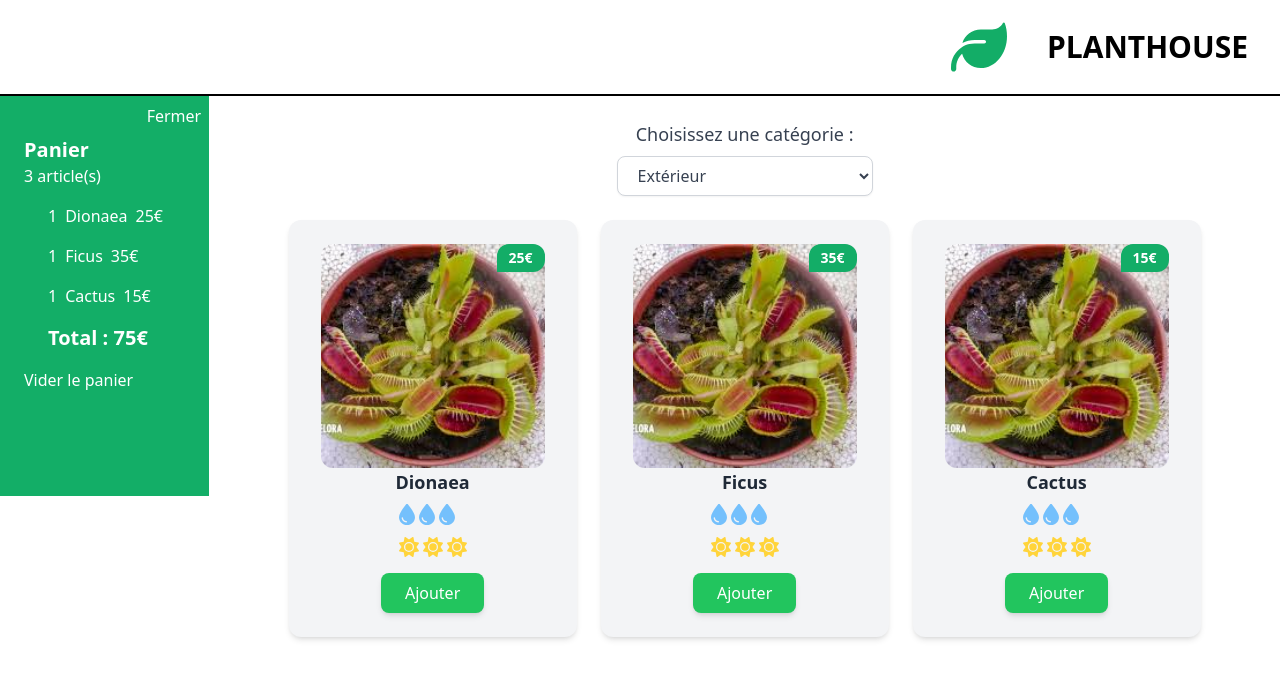
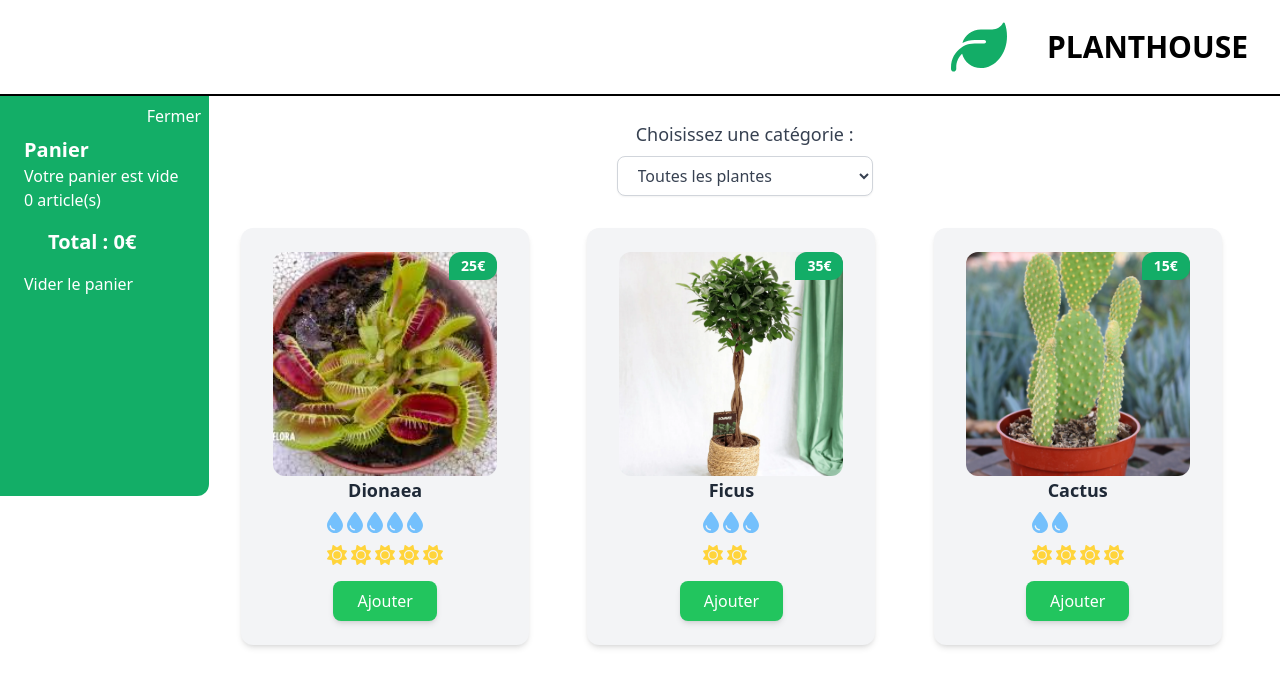
Before and after one commit to gaksss/PlantHouse, a React (Vite) app: page / in a window 1280 px wide. Shown: the top 686 px of the page. Built offline with nearby package versions, Linux system fonts and the light colour scheme.

Commit message:
DONE: Shopping list and cart related

```diff
--- a/src/App.jsx
+++ b/src/App.jsx
@@ -4,18 +4,69 @@ import Banner from "./components/Banner";
 import Cart from "./components/Cart";
 import Categories from "./components/Categories";
 import ShoppingList from "./components/ShoppingList";
+import dionaea from "./assets/img/dionaea.jpg";
+import ficus from "./assets/img/ficus.webp";
+import cactus from "./assets/img/cactus.webp";
 
 function App() {
   const [items, setItems] = useState([
-    { id: 1, quantity: 1, name: "Dionaea", price: 25 },
-    { id: 2, quantity: 1, name: "Ficus", price: 35 },
-    { id: 3, quantity: 1, name: "Cactus", price: 15 },
+    {
+      id: 1,
+      quantity: 0,
+      name: "Dionaea",
+      price: 25,
+      water: 5,
+      sun: 5,
+      category: "carnivores",
+      img: dionaea, // Correction ici - on passe l'image directement
+    },
+    {
+      id: 2,
+      quantity: 0,
+      name: "Ficus",
+      price: 35,
+      water: 3,
+      sun: 2,
+      category: "interieur",
+      img: ficus, // Correction ici
+    },
+    {
+      id: 3,
+      quantity: 0,
+      name: "Cactus",
+      price: 15,
+      water: 2,
+      sun: 4,
+      category: "cactus",
+      img: cactus, // Correction ici
+    },
   ]);
+
+  const [selectedCategory, setSelectedCategory] = useState("all");
 
   const addQuantity = (itemId) => {
     setItems(
       items.map((item) =>
         item.id === itemId ? { ...item, quantity: item.quantity + 1 } : item
+      )
+    );
+  };
+
+  const removeQuantity = (itemId) => {
+    setItems(
+      items.map((item) =>
+        item.id === itemId
+          ? { ...item, quantity: Math.max(0, item.quantity - 1) }
+          : item
+      )
+    );
+  };
+
+  const updateQuantity = (itemId, newQuantity) => {
+    const value = Math.max(0, parseInt(newQuantity) || 0);
+    setItems(
+      items.map((item) =>
+        item.id === itemId ? { ...item, quantity: value } : item
       )
     );
   };
@@ -26,14 +77,23 @@ function App() {
         <Banner />
       </header>
       <section className="flex">
-        <div className="bg-[#13ae67] w-[250px] h-[400px] flex">
+        <div className="bg-[#13ae67] w-[250px] h-[400px] flex rounded-br-xl">
           <Cart items={items} setItems={setItems} />
         </div>
         <div className="flex- justify-center flex-col items-center w-full">
-          <Categories />
-
-          <ShoppingList items={items} addQuantity={addQuantity} />
-
+          <Categories
+            selectedCategory={selectedCategory}
+            onSelectCategory={setSelectedCategory}
+          />
+          <ShoppingList
+            items={items.filter(
+              (item) =>
+                selectedCategory === "all" || item.category === selectedCategory
+            )}
+            addQuantity={addQuantity}
+            removeQuantity={removeQuantity}
+            updateQuantity={updateQuantity}
+          />
         </div>
       </section>
     </>
--- a/src/components/CareScale.jsx
+++ b/src/components/CareScale.jsx
@@ -2,18 +2,34 @@ import React from "react";
 import water from "../assets/droplet-solid.svg";
 import sun from "../assets/sun-solid.svg";
 
-function CareScale() {
+function CareScale({ scaleWater, scaleSun }) {
+  const range = [1, 2, 3, 4, 5];
+
   return (
     <div>
       <div className="flex gap-1">
-        <img className="w-4" src={water} alt="taux d'arrosage" />
-        <img className="w-4" src={water} alt="taux d'arrosage" />
-        <img className="w-4" src={water} alt="taux d'arrosage" />
+        {range.map((rangeElem) =>
+          scaleWater >= rangeElem ? (
+            <img
+              key={`water-${rangeElem}`}
+              className="w-4"
+              src={water}
+              alt={`niveau d'arrosage ${rangeElem}`}
+            />
+          ) : null
+        )}
       </div>
       <div className="flex gap-1 mt-3">
-        <img className="w-5" src={sun} alt="taux d'arrosage" />
-        <img className="w-5" src={sun} alt="taux d'arrosage" />
-        <img className="w-5" src={sun} alt="taux d'arrosage" />
+        {range.map((rangeElem) =>
+          scaleSun >= rangeElem ? (
+            <img
+              key={`sun-${rangeElem}`}
+              className="w-5"
+              src={sun}
+              alt={`niveau de soleil ${rangeElem}`}
+            />
+          ) : null
+        )}
       </div>
     </div>
   );
--- a/src/components/Cart.jsx
+++ b/src/components/Cart.jsx
@@ -26,6 +26,11 @@ function Cart({ items, setItems }) {
     );
   };
 
+  // Trier les items actifs par ordre alphabétique
+  const sortedActiveItems = [...activeItems].sort((a, b) =>
+    a.name.localeCompare(b.name)
+  );
+
   return (
     <div className="relative w-full text-white">
       <p className="absolute top-2 right-2 cursor-pointer">Fermer</p>
@@ -34,7 +39,7 @@ function Cart({ items, setItems }) {
         {activeItems.length === 0 && <p>Votre panier est vide</p>}
         <p>{totalQuantity} article(s)</p>
         <ul className="space-y-4 mt-4 pl-6">
-          {activeItems.map((item) => (
+          {sortedActiveItems.map((item) => (
             <li key={item.id} className="flex justify-between items-center">
               <Item
                 quantity={item.quantity}
--- a/src/components/Categories.jsx
+++ b/src/components/Categories.jsx
@@ -1,6 +1,6 @@
 import React from "react";
 
-function Categories() {
+function Categories({ selectedCategory, onSelectCategory }) {
   return (
     <section className="flex flex-col items-center w-full mt-6">
       <label htmlFor="category" className="text-lg font-medium text-gray-700 mb-2">
@@ -9,8 +9,11 @@ function Categories() {
       <select
         name="category"
         id="category"
+        value={selectedCategory}
+        onChange={(e) => onSelectCategory(e.target.value)}
         className="h-10 px-4 w-64 text-gray-700 bg-white border border-gray-300 rounded-lg shadow-sm focus:outline-none focus:ring-2 focus:ring-green-500 focus:border-green-500 transition"
       >
+        <option value="all">Toutes les plantes</option>
         <option value="exterieur">Extérieur</option>
         <option value="interieur">Intérieur</option>
         <option value="grasses">Grasses</option>
@@ -18,7 +21,6 @@ function Categories() {
         <option value="carnivores">Carnivores</option>
       </select>
     </section>
-
   );
 }
 
--- a/src/components/PlantItem.jsx
+++ b/src/components/PlantItem.jsx
@@ -1,15 +1,25 @@
 import React from "react";
 import CareScale from "./CareScale";
-import dionaea from "../assets/img/dionaea.jpg";
 
-function PlantItem({ id, name, price, addQuantity }) {
+function PlantItem({
+  img,
+  name,
+  price,
+  quantity,
+  water,
+  sun,
+  id,
+  addQuantity,
+  removeQuantity,
+  updateQuantity,
+}) {
   return (
     <>
       <article className="bg-gray-100 rounded-xl shadow-md p-6 flex flex-col items-center w-72">
         <div className="relative w-56 h-56">
           <img
-            src={dionaea}
-            alt="Photo de la plante"
+            src={img}
+            alt={`${name}`}
             className="rounded-xl w-56 h-56 object-cover mb-4"
           />
           <p className="absolute top-0 right-0 bg-[#13ad67] text-white text-sm font-semibold px-3 py-1 rounded-tl-xl rounded-tr-xl rounded-br-xl">
@@ -18,14 +28,39 @@ function PlantItem({ id, name, price, addQuantity }) {
         </div>
         <h3 className="font-semibold text-lg text-gray-800 mb-2">{name}</h3>
         <div className="mb-4">
-          <CareScale />
+          <CareScale scaleWater={water} scaleSun={sun} />
         </div>
+
+        {quantity === 0 ? (
           <button
             onClick={() => addQuantity(id)}
             className="bg-green-500 text-white px-6 py-2 rounded-lg font-medium shadow-md hover:bg-green-600 transition"
           >
             Ajouter
           </button>
+        ) : (
+          <div className="flex items-center gap-2">
+            <button
+              onClick={() => removeQuantity(id)}
+              className="bg-red-500 text-white w-8 h-8 rounded-lg font-medium shadow-md hover:bg-red-600 transition"
+            >
+              -
+            </button>
+            <input
+              type="number"
+              value={quantity}
+              onChange={(e) => updateQuantity(id, e.target.value)}
+              className="w-16 text-center border rounded-lg"
+              min="0"
+            />
+            <button
+              onClick={() => addQuantity(id)}
+              className="bg-green-500 text-white w-8 h-8 rounded-lg font-medium shadow-md hover:bg-green-600 transition"
+            >
+              +
+            </button>
+          </div>
+        )}
       </article>
     </>
   );
--- a/src/components/ShoppingList.jsx
+++ b/src/components/ShoppingList.jsx
@@ -2,21 +2,19 @@ import React from 'react'
 import PlantItem from './PlantItem'
 
 
-function ShoppingList({ items, addQuantity }) {
+function ShoppingList({ items, addQuantity, removeQuantity, updateQuantity }) {
   return (
-    <section className="flex flex-col items-center w-full mt-6">
-      <div className='flex flex-wrap justify-center gap-6'>
+    <div className="grid grid-cols-3 gap-8 p-8">
       {items.map((item) => (
         <PlantItem
           key={item.id}
-            id={item.id}
-            name={item.name}
-            price={item.price}
+          {...item} // Spread operator pour passer toutes les props
           addQuantity={addQuantity}
+          removeQuantity={removeQuantity}
+          updateQuantity={updateQuantity}
         />
       ))}
     </div>
-    </section>
   );
 }
 
```
Also changed, not shown: src/assets/img/cactus.webp (added), src/assets/img/ficus.webp (added). Lines whose indentation alone changed are shown as unchanged.
